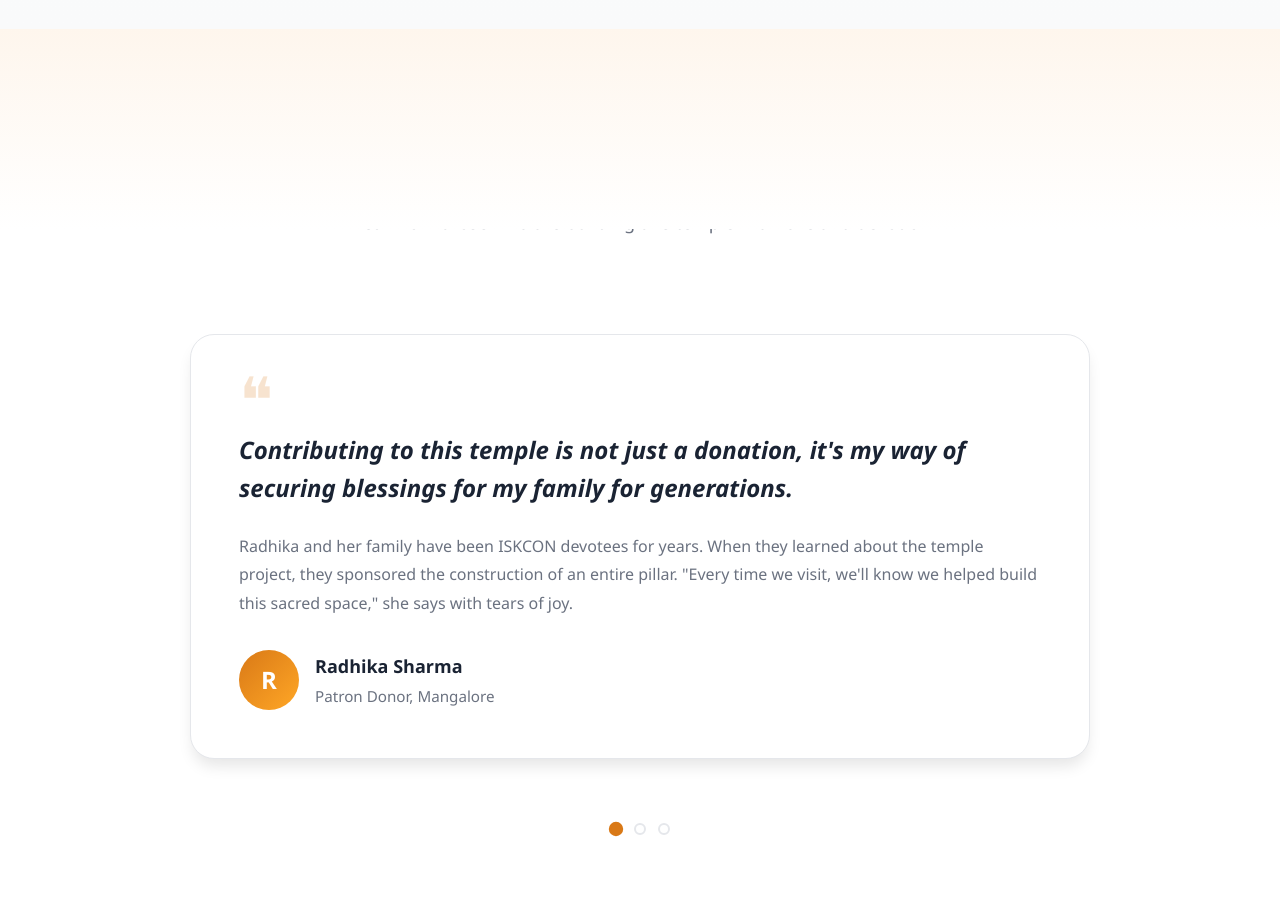
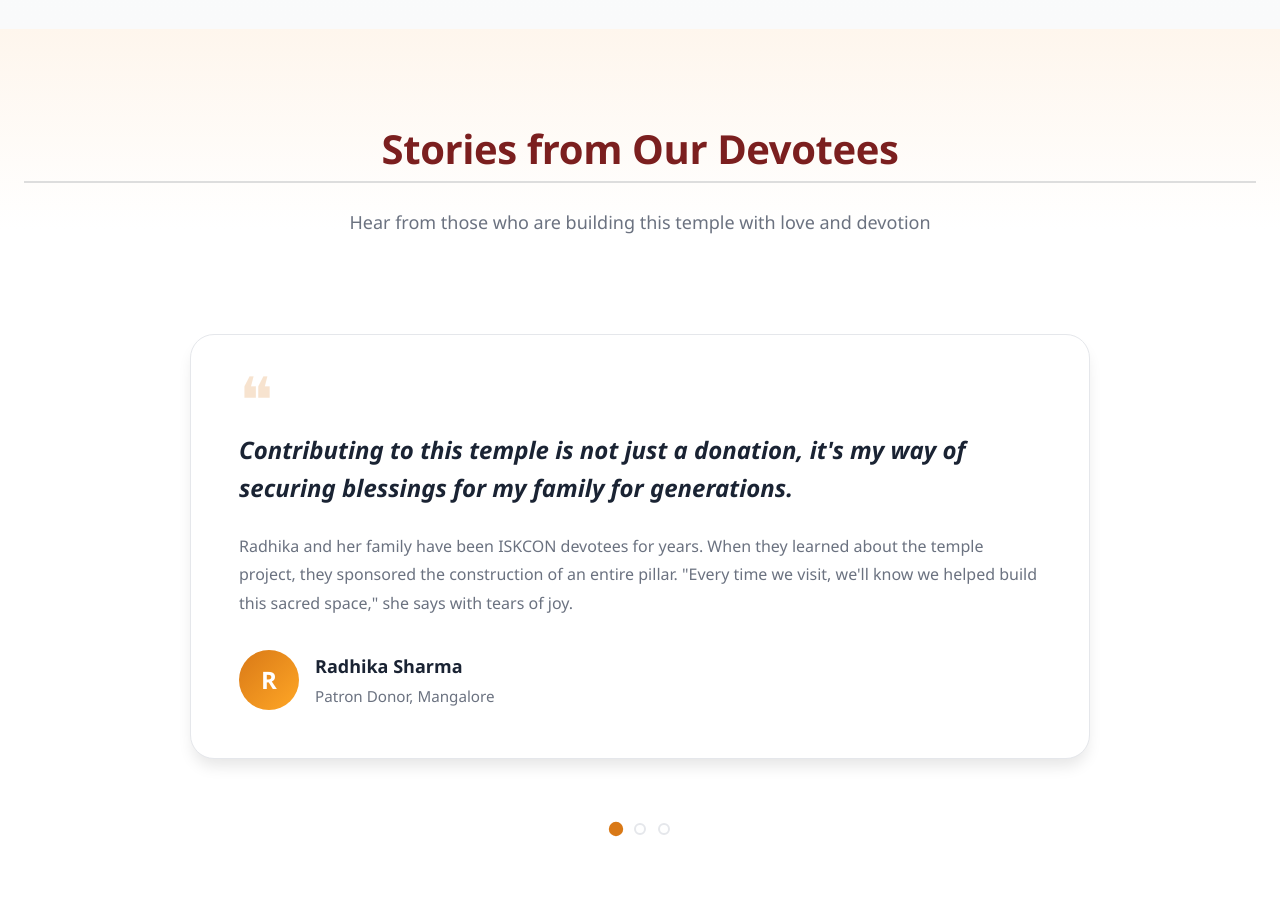
Before and after one commit to kranthi108/iskcon_mangalore_projects, a React (Vite) app: page / in a window 1280 px wide. Shown: the part 5140-6037 px from the top of the page. Built offline with nearby package versions, Linux system fonts and the light colour scheme; no server answers.

Commit message:
backgroud text fix for stories

```diff
--- a/src/components/TestimonialsSection.css
+++ b/src/components/TestimonialsSection.css
@@ -11,6 +11,12 @@
   right: 0;
   height: 200px;
   background: linear-gradient(to bottom, var(--color-bg-cream), white);
+  z-index: 0;
+}
+
+.testimonials-section .section-header {
+  position: relative;
+  z-index: 1;
 }
 
 .testimonials-container {
```
